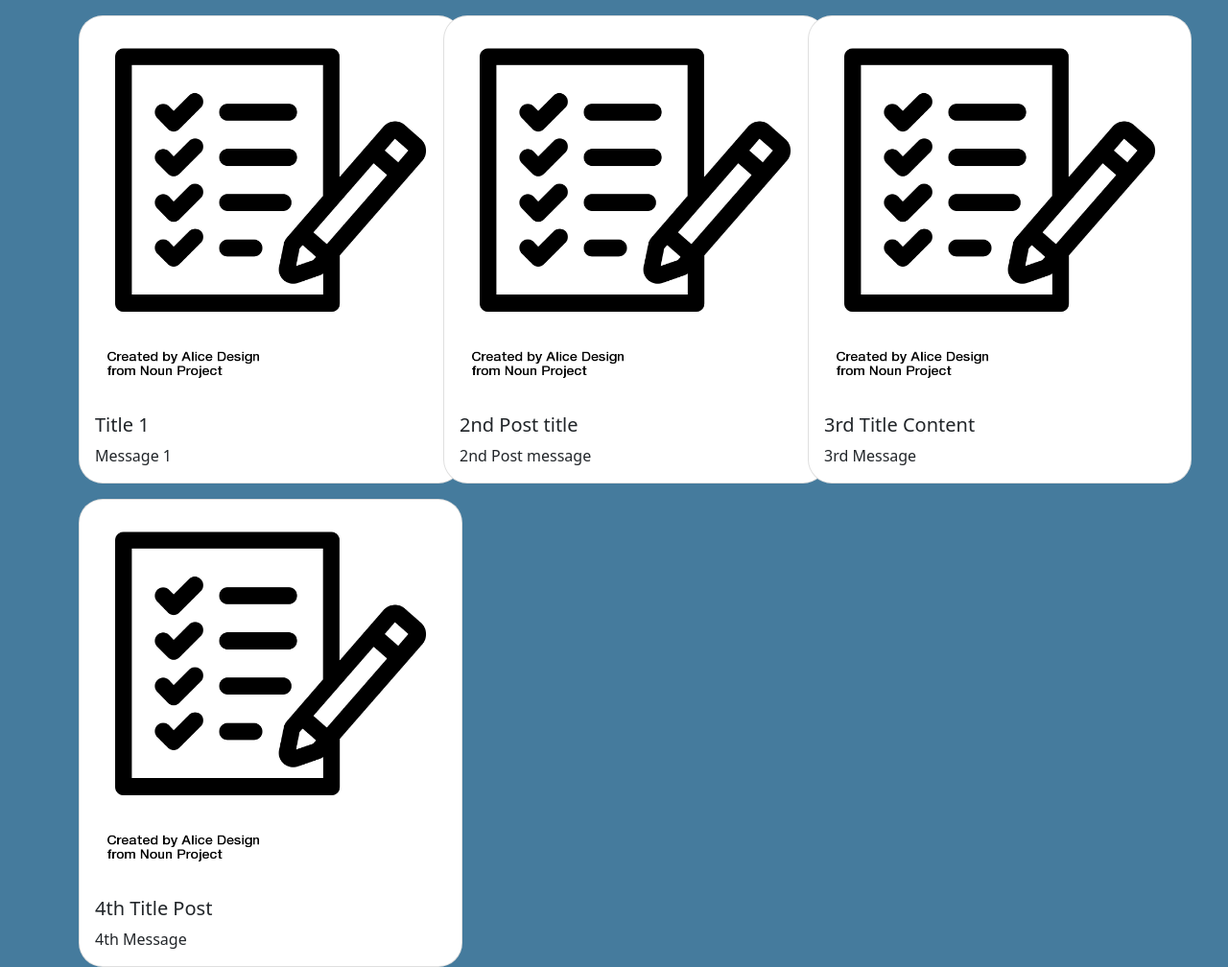
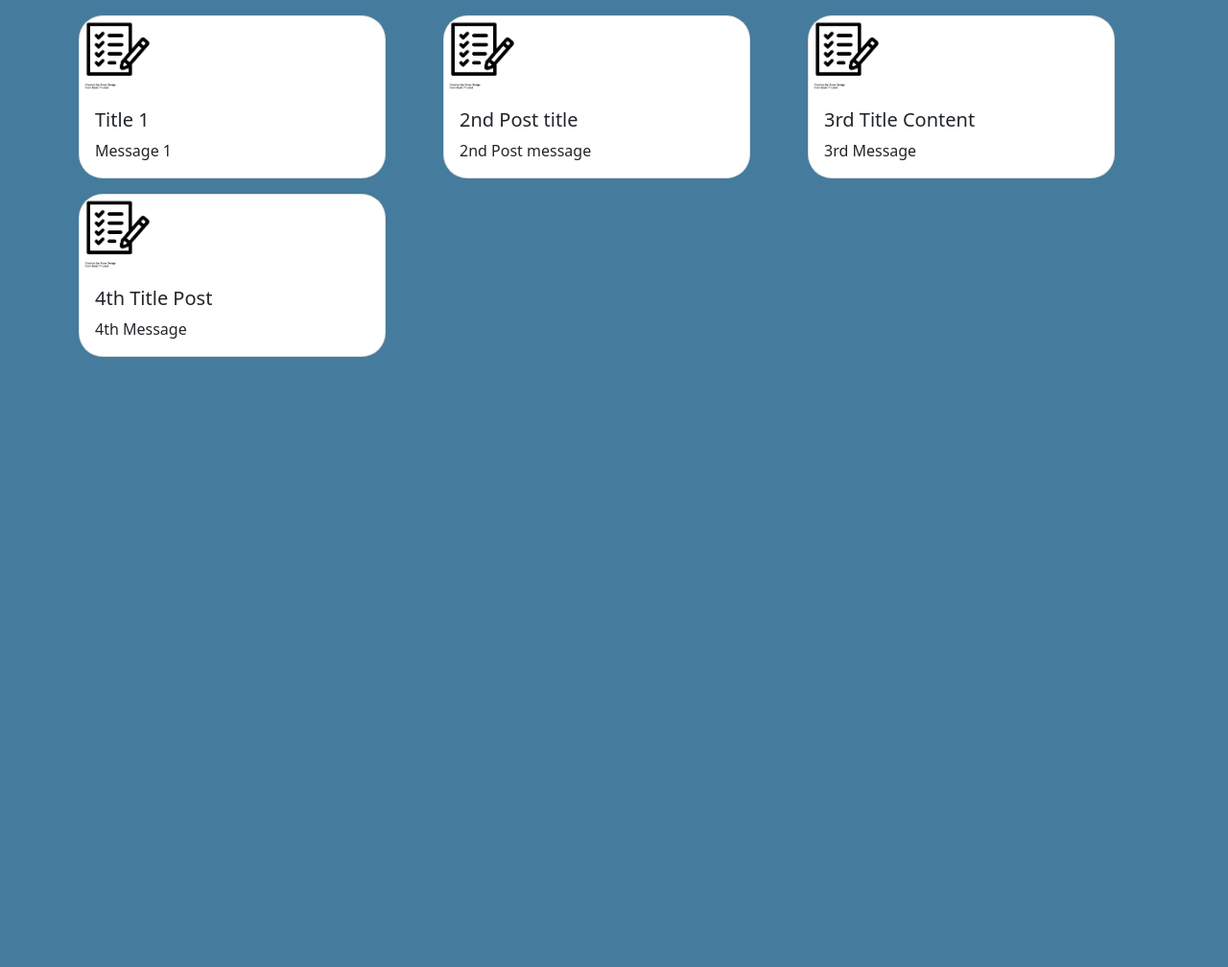
Before and after one commit to hughe198/comp-sci, a Django app: page / in a window 1280 px wide. Shown: the part 56-1064 px from the top of the page at 96% size. After the commit the page ends 428 px from the top, so only its background shows below. Run offline with Django 3.2, Linux system fonts and the light colour scheme; data comes from the database, SQL or seed files in the repository; both versions use the stored data as it was after the commit.

Commit message:
Static files work now.

```diff
--- a/compsci/compsci/settings.py
+++ b/compsci/compsci/settings.py
@@ -125,6 +125,7 @@ USE_TZ = True
 # https://docs.djangoproject.com/en/3.2/howto/static-files/
 
 STATIC_URL = '/static/'
+STATIC_ROOT = 'comp-sci/static'
 
 # Default primary key field type
 # https://docs.djangoproject.com/en/3.2/ref/settings/#default-auto-field
--- a/compsci/templates/index.html
+++ b/compsci/templates/index.html
@@ -4,10 +4,10 @@
 {% block content %}
 <div class="row justify-content mt-auto">
 
-{% for card in object_list %}
+{% for card in homepagetoppost_list %}
    <div class="col-lg-4 col-md-5 col-sm-12 mt-3">
-    <div class="card" style="width: 25rem;  border-radius: 25px;">
-      <img src= "{% static card.upload.url %}" class="card-img-top" alt="...">
+    <div class="card" style="width: 20rem;  border-radius: 25px;">
+      <img src= "{{card.upload.url}}" class="card-img-top" style="width: 5rem"  alt="...">
         <div class="card-body">
           <h5 class="card-title">{{card.title}}</h5>
           <p class="card-text">{{card.message}}</p>
```
Also changed, not shown: compsci/db.sqlite3, compsci/static/content/noun_exam_3111936_Ta4KbsY.png (added).
